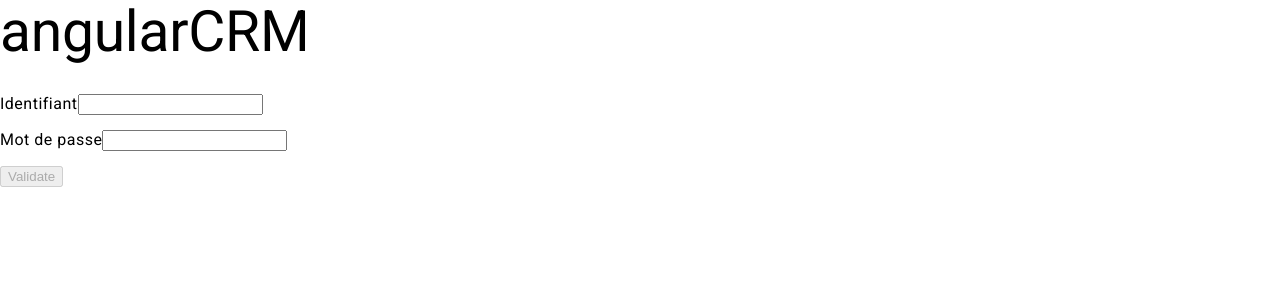
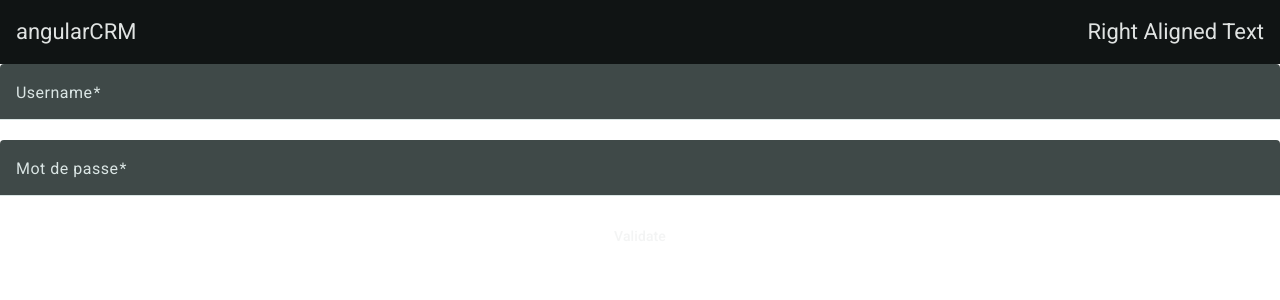
Before and after one commit to yatho/AngularCRM-oct, an Angular app: page / in a window 1280 px wide. Shown: the top 300 px of the page. Built offline with nearby package versions, Linux system fonts and the light colour scheme.

Commit message:
Material ok

```diff
--- /dev/null
+++ b/src/app/app-material.module.ts
@@ -0,0 +1,18 @@
+import { NgModule } from '@angular/core';
+import { MatButtonModule } from '@angular/material/button';
+import { MatFormFieldModule } from '@angular/material/form-field';
+import { MatInputModule } from '@angular/material/input';
+import { MatToolbarModule } from '@angular/material/toolbar';
+
+const importExport = [
+  MatButtonModule,
+  MatInputModule,
+  MatToolbarModule,
+  MatFormFieldModule,
+];
+
+@NgModule({
+  imports: importExport,
+  exports: importExport,
+})
+export class AppMaterialModule {}
--- a/src/app/app.component.html
+++ b/src/app/app.component.html
@@ -1,3 +1,9 @@
-<h1>{{ title }}</h1>
+<div>
+  <mat-toolbar color="primary">
+    <h1>{{ title }}</h1>
+    <span class="fill-remaining-space"></span>
+    <span>Right Aligned Text</span>
+  </mat-toolbar>
+</div>
 
 <crm-login></crm-login>
--- a/src/app/app.component.scss
+++ b/src/app/app.component.scss
@@ -0,0 +1,3 @@
+.fill-remaining-space {
+    flex: 1 1 auto;
+  }
--- a/src/app/login/login.component.html
+++ b/src/app/login/login.component.html
@@ -1,8 +1,8 @@
 <div class="login-form-container">
   <form id="login-form" [formGroup]="loginForm" (ngSubmit)="onSubmit()">
-    <p>
-      <label for="login">Identifiant</label>
-      <input id="login" type="text" formControlName="login" />
+    <mat-form-field>
+      <mat-label for="login">Username</mat-label>
+      <input matInput id="login" type="text" formControlName="login" />
       <span
         class="help-block"
         *ngIf="
@@ -18,10 +18,15 @@
           The login must have a minimum of 3 characters.
         </span>
       </span>
-    </p>
-    <p>
-      <label for="password">Mot de passe</label>
-      <input id="password" type="password" formControlName="password" />
+    </mat-form-field>
+    <mat-form-field>
+      <mat-label for="password">Mot de passe</mat-label>
+      <input
+        matInput
+        id="password"
+        type="password"
+        formControlName="password"
+      />
       @if((loginForm.controls.password.touched ||
       loginForm.controls.password.dirty) && loginForm.controls.password.errors)
       {
@@ -40,9 +45,14 @@
         }
       </span>
       }
-    </p>
-    <p>
-      <button type="submit" [disabled]="loginForm.invalid">Validate</button>
-    </p>
+    </mat-form-field>
+    <button
+      mat-button
+      type="submit"
+      [disabled]="loginForm.invalid"
+      color="primary"
+    >
+      Validate
+    </button>
   </form>
 </div>
--- a/src/app/login/login.component.scss
+++ b/src/app/login/login.component.scss
@@ -0,0 +1,4 @@
+form {
+    display: flex;
+    flex-direction: column;
+}
```
Also changed, not shown: src/app/app.module.ts (+7 -10 lines).
